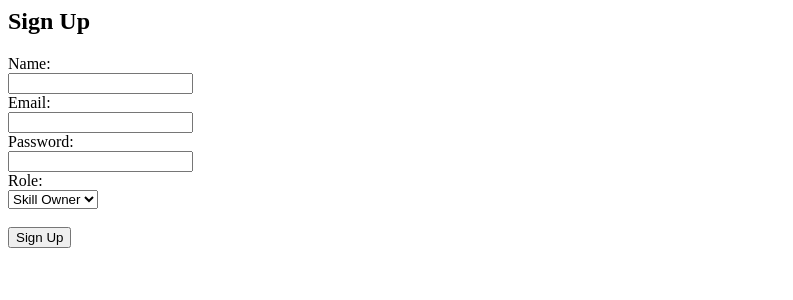
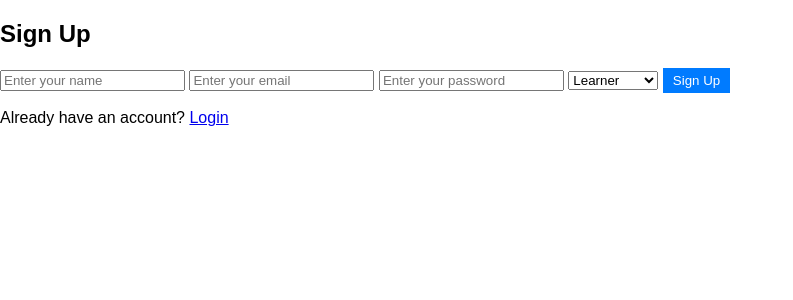
Before and after one commit to Indhupamula/Skill-connect-ai, a Flask app: template templates/signup.html in a window 1280 px wide. Shown: the top 300 px of the page, without its empty margins (0-793 px from the left). Run offline with Flask 3, Linux system fonts and the light colour scheme; the template is opened without the code that fills it, so the values that code supplies are empty; some libraries are stand-ins or nearby versions.

Commit message:
Update signup.html

```diff
--- a/templates/signup.html
+++ b/templates/signup.html
@@ -1,15 +1,24 @@
+<!DOCTYPE html>
+<html lang="en">
+<head>
+    <meta charset="UTF-8">
+    <title>Sign Up - SkillConnect AI</title>
+    <link rel="stylesheet" href="{{ url_for('static', filename='css/style.css') }}">
+</head>
+<body>
+    <div class="auth-container">
         <h2>Sign Up</h2>
         <form method="POST">
-    <label>Name:</label><br>
-    <input type="text" name="name" required><br>
-    <label>Email:</label><br>
-    <input type="email" name="email" required><br>
-    <label>Password:</label><br>
-    <input type="password" name="password" required><br>
-    <label>Role:</label><br>
+            <input type="text" name="name" placeholder="Enter your name" required>
+            <input type="email" name="email" placeholder="Enter your email" required>
+            <input type="password" name="password" placeholder="Enter your password" required>
             <select name="role">
+                <option value="learner">Learner</option>
                 <option value="skill_owner">Skill Owner</option>
-        <option value="learner">Learner</option>
-    </select><br><br>
+            </select>
             <button type="submit">Sign Up</button>
         </form>
+        <p>Already have an account? <a href="/login">Login</a></p>
+    </div>
+</body>
+</html>
```
Lines whose indentation alone changed are shown as unchanged.
